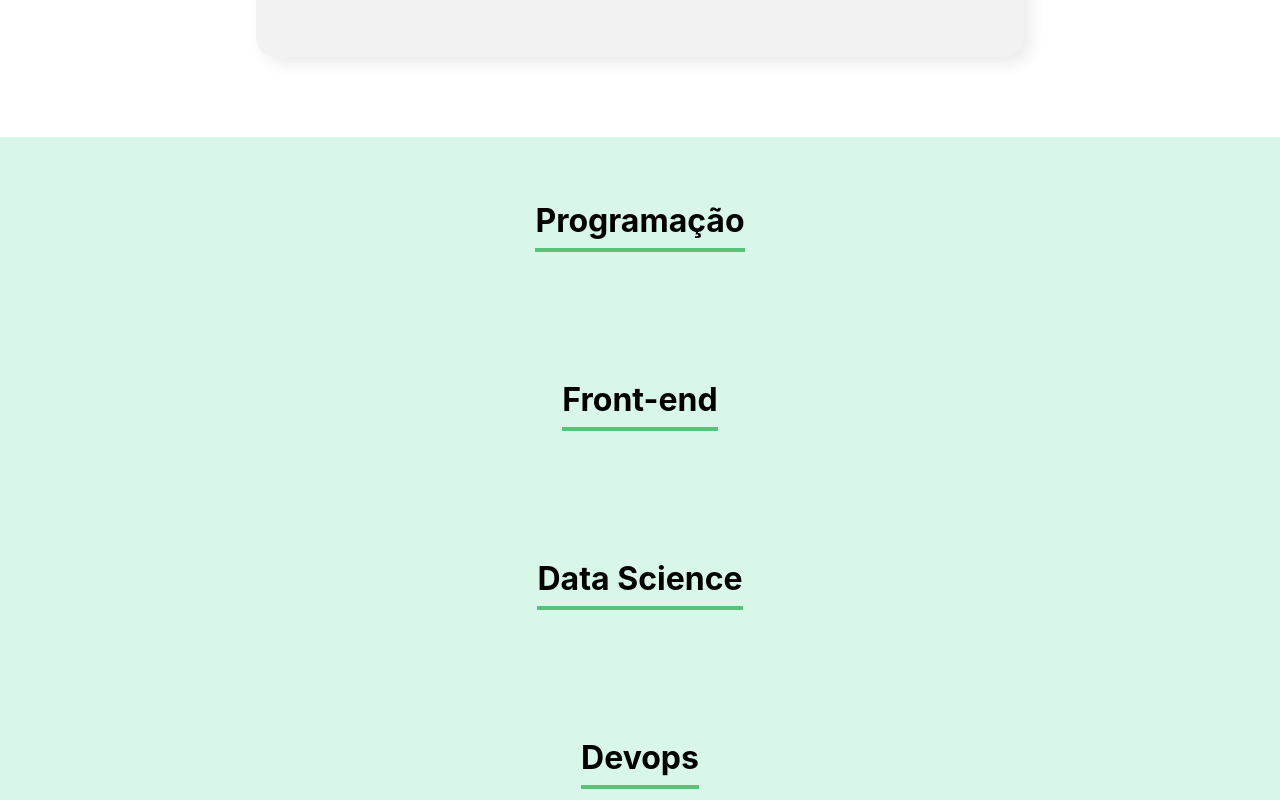
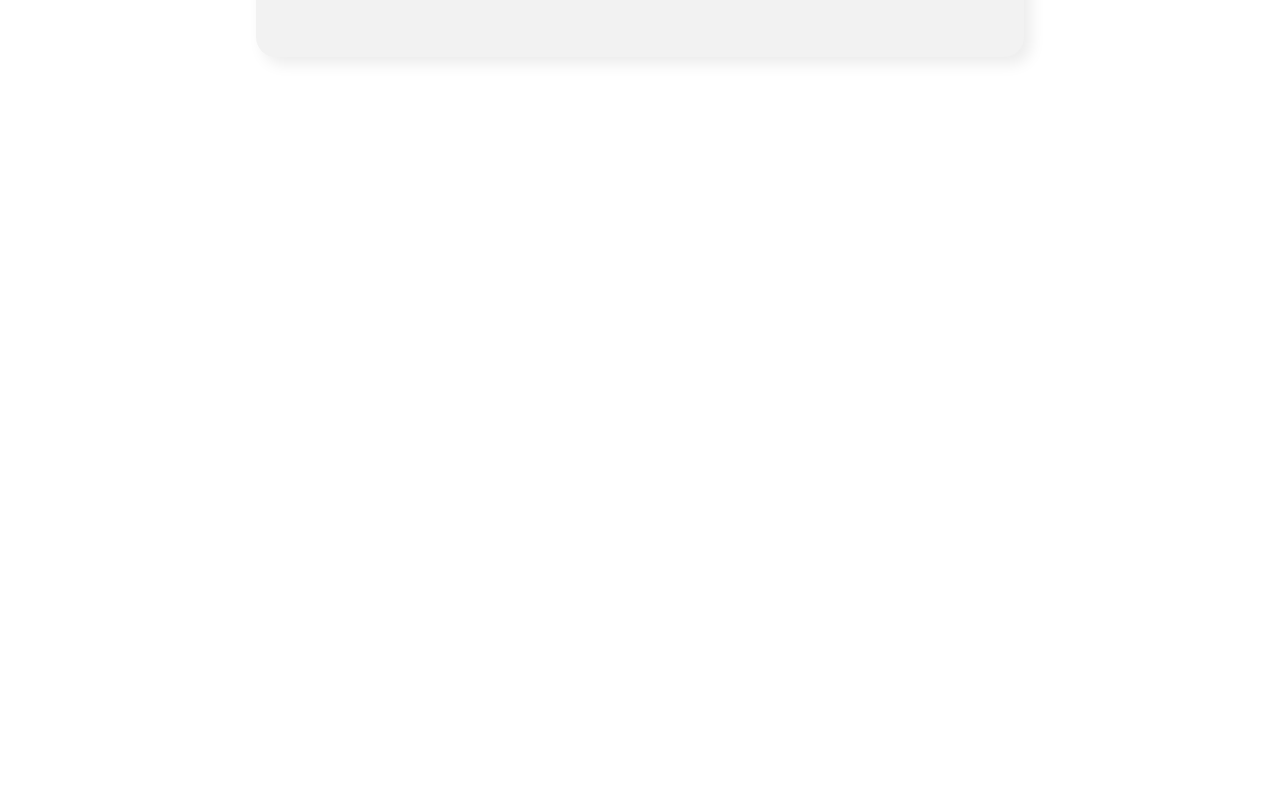
Before and after one commit to Lima404/React-Alura, a React (Create React App) app: page / in a window 1280 px wide. Shown: the part 1320-2120 px from the top of the page. After the commit the page ends 1457 px from the top, so only its background shows below. Built offline with nearby package versions, Linux system fonts and the light colour scheme.

Commit message:
update time.js

```diff
--- a/src/components/Time/index.js
+++ b/src/components/Time/index.js
@@ -1,9 +1,18 @@
+import Colaborador from '../Colaborador'
 import './time.css'
 
 const Time = (props) => {
+    const cssSection = { backgroundColor: props.corSecundaria }
+    const cssH3 = { borderColor: props.corPrimaria }
+
     return(
-        <section className='time'>
-            <h3>{props.nome}</h3>
+
+        (props.colaboradores.length > 0) && <section className='time' style={cssSection}>
+            <h3 style={cssH3}>{props.nome}</h3>
+            <div className='cards'>
+                {props.colaboradores.map( colaborador => <Colaborador nome={colaborador.nome} cargo={colaborador.cargo} imagem={colaborador.imagem}
+                /> )}
+            </div>
         </section>
     )
 }
```
